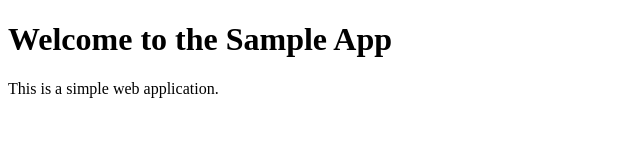
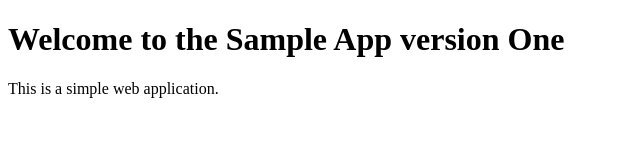
Before and after one commit to roshank8848/codedeploy-app, a plain HTML site: page sampleapp-v1/index.html in a window 1280 px wide. Shown: the whole page, without its empty margins (0-640 px from the left). Drawn offline with Linux system fonts and the light colour scheme.

Commit message:
feat: update all versios for testing

```diff
--- a/sampleapp-v1/index.html
+++ b/sampleapp-v1/index.html
@@ -4,7 +4,7 @@
         <title>Sample App version One</title>
     </head>
     <body>
-        <h1>Welcome to the Sample App</h1>
+        <h1>Welcome to the Sample App version One</h1>
         <p>This is a simple web application.</p>
     </body>
 </html>
```
